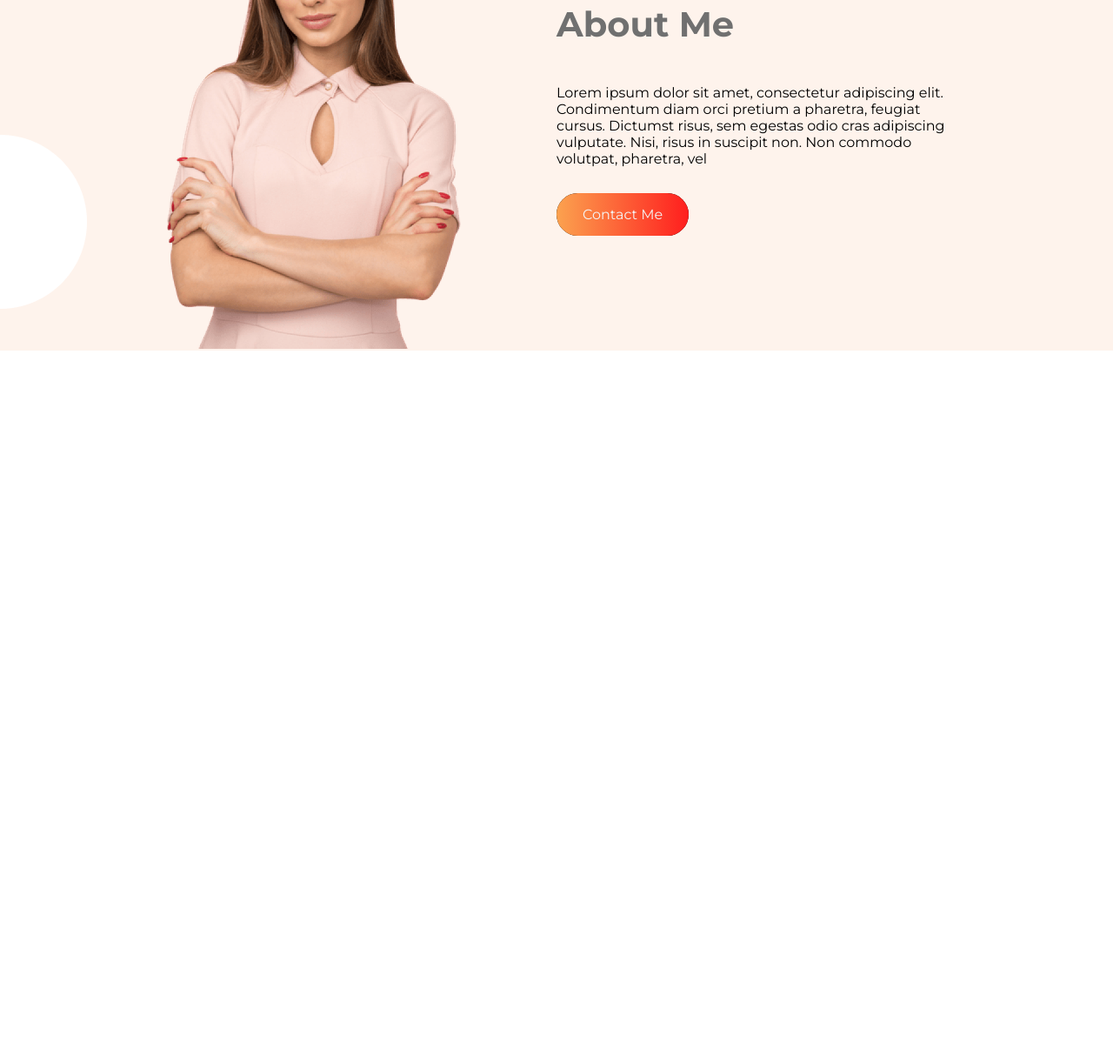
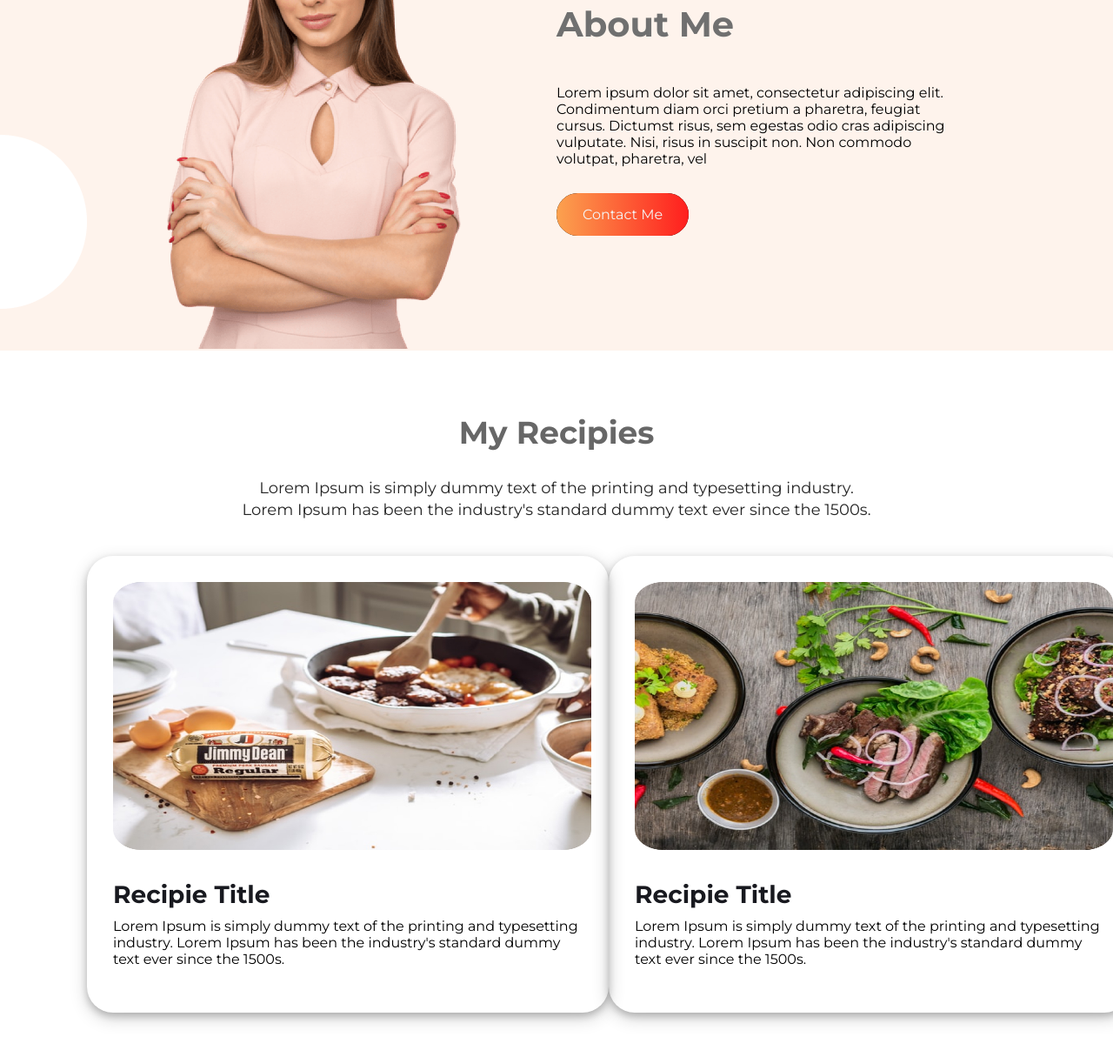
Before and after one commit to tamim-i-chowdhury/eat-healthy, a plain HTML site: page index.html in a window 1280 px wide. Shown: the part 797-2012 px from the top of the page at 87% size. Before the commit the page ends 1200 px from the top, so only its background shows below. Drawn offline with Linux system fonts and the light colour scheme.

Commit message:
recipe section added

```diff
--- a/index.html
+++ b/index.html
@@ -42,6 +42,7 @@
     <!-- header section ends -->
     <!-- main section starts -->
     <main>
+      <!-- about section starts -->
       <section id="about-section">
         <div class="about-container">
           <div class="about-image">
@@ -59,6 +60,48 @@
           </div>
         </div>
       </section>
+      <!-- about section ends -->
+      <!-- recipie section starts -->
+      <section id="recipie-section">
+        <h3 class="recipie-title">My Recipies</h3>
+        <p class="recipie-description">
+          Lorem Ipsum is simply dummy text of the printing and typesetting
+          industry. <br />
+          Lorem Ipsum has been the industry's standard dummy text ever since the
+          1500s.
+        </p>
+        <div class="recipies-container">
+          <!-- item 1 -->
+          <div class="item-card">
+            <div class="item-image">
+              <img src="./images/food/Project Cover.jpg" alt="" />
+            </div>
+            <div class="item-text">
+              <h3>Recipie Title</h3>
+              <p>
+                Lorem Ipsum is simply dummy text of the printing and typesetting
+                industry. Lorem Ipsum has been the industry's standard dummy
+                text ever since the 1500s.
+              </p>
+            </div>
+          </div>
+          <!-- item 2 -->
+          <div class="item-card">
+            <div class="item-image">
+              <img src="./images/food/Project Cover1.jpg" alt="" />
+            </div>
+            <div class="item-text">
+              <h3>Recipie Title</h3>
+              <p>
+                Lorem Ipsum is simply dummy text of the printing and typesetting
+                industry. Lorem Ipsum has been the industry's standard dummy
+                text ever since the 1500s.
+              </p>
+            </div>
+          </div>
+        </div>
+      </section>
+      <!-- recipie section ends -->
     </main>
     <!-- main section ends -->
   </body>
--- a/style.css
+++ b/style.css
@@ -82,3 +82,49 @@ body{
 .about-text > p{
     margin-bottom: 45px;
 }
+
+/* recipie-section styles */
+#recipie-section{
+    padding: 72px 100px;
+    text-align: center;
+}
+.recipie-title{
+    font-size: 36px;
+    font-weight: 700;
+    font-style: bold;
+    color: #676767;
+    margin-bottom: 30px;
+}
+.recipie-description{
+    color: #252525;
+    font-size: 18px;
+    line-height: 25px;
+}
+.recipies-container{
+    display: flex;
+    justify-content: space-between;
+    margin-top: 40px;
+}
+.item-card{
+    width: 600px;
+    height: 525px;
+    border-radius: 30px;
+    padding: 30px;
+    box-shadow: 0 4px 8px 0 rgba(0, 0, 0, 0.2), 0 6px 20px 0 rgba(0, 0, 0, 0.19);
+}
+.item-image > img{
+    width: 550px;
+    height: 308px;
+    border-radius: 20px;
+}
+.item-text{
+    text-align: start;
+    margin-top: 30px;
+    width: 535px;
+    height: 140px;
+}
+.item-text > h3{
+    font-size: 28px;
+    color: #18191F;
+    margin-bottom: 10px;
+}
```
